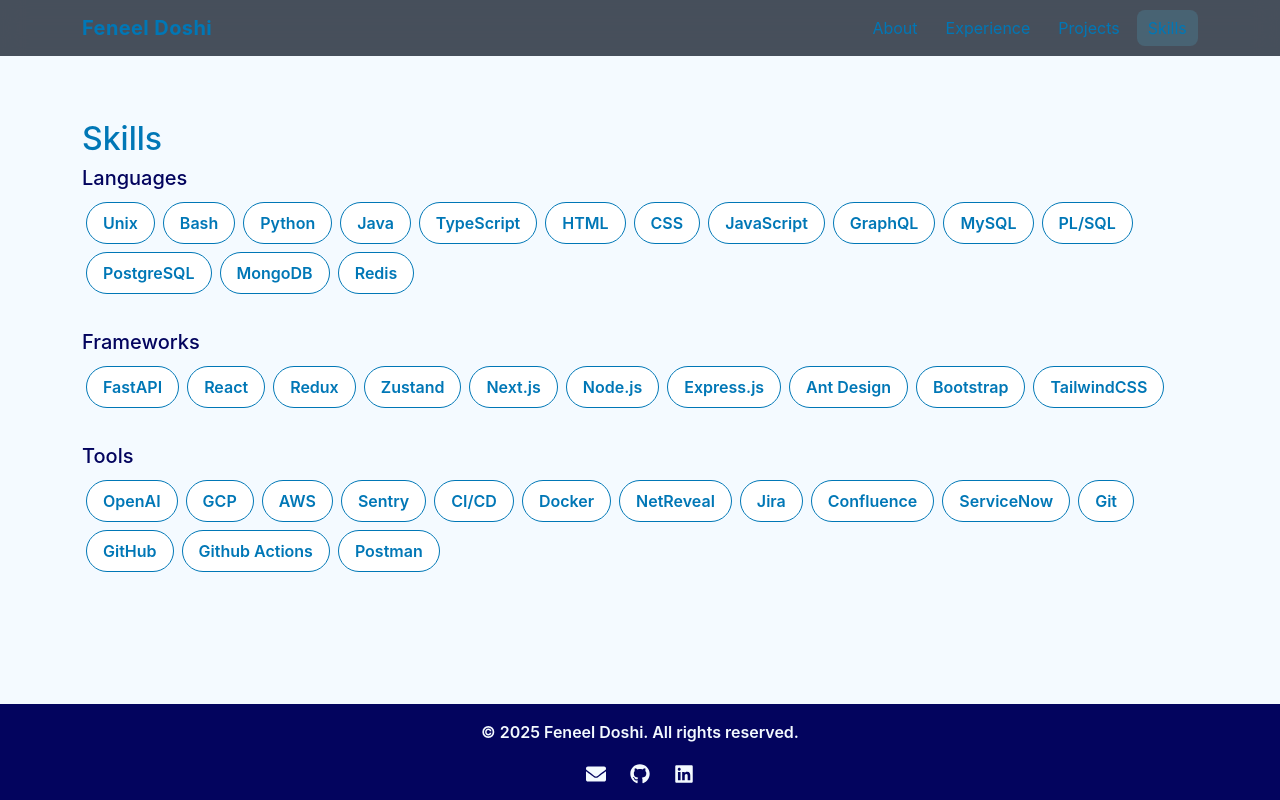
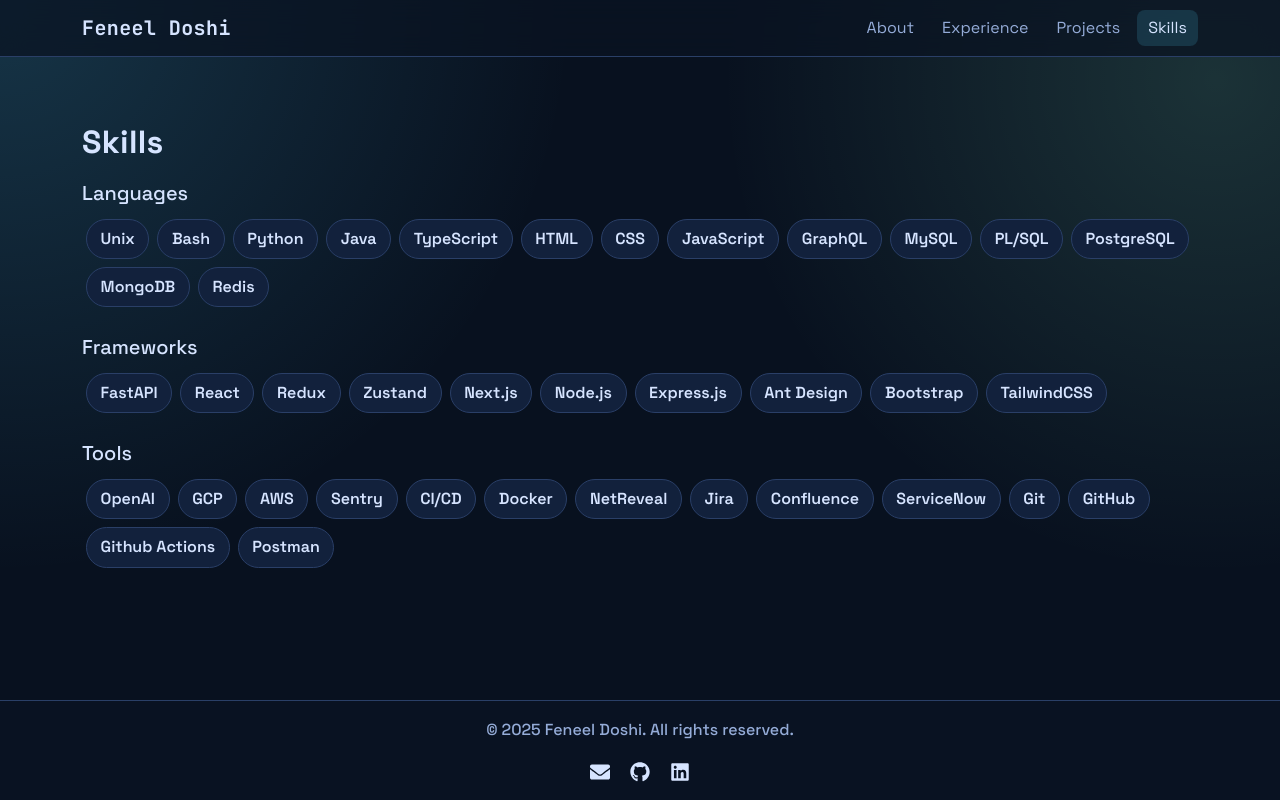
Before and after one commit to feneel/feneel.github.io, a Next.js app: page /skills in a window 1280 px wide. Built offline with nearby package versions, Linux system fonts and the light colour scheme.

Commit message:
unify component styling with shared theme tokens

```diff
--- a/components/Footer/Footer.module.css
+++ b/components/Footer/Footer.module.css
@@ -1,24 +1,26 @@
 .footer {
-  background-color: var(--strong);
-  color: var(--bg-light);
-  padding: 1rem 0;
+  background: rgba(10, 19, 35, 0.82);
+  border-top: 1px solid var(--border);
+  color: var(--muted);
+  padding: 1.1rem 0;
   text-align: center;
-  font-weight: 600;
+  font-weight: 500;
 }
 
 .icons {
   display: flex;
   justify-content: center;
   align-items: center;
-  gap: 1.5rem; /* spacing between icons */
+  gap: 1.25rem;
   margin-top: 0.5rem;
 }
 
 .icons a {
-  color: var(--bg-light);
-  transition: color 0.2s ease;
+  color: var(--primary);
+  transition: color 0.2s ease, transform 0.2s ease;
 }
 
 .icons a:hover {
   color: var(--accent);
+  transform: translateY(-2px);
 }
--- a/components/ProjectCard/ProjectCard.tsx
+++ b/components/ProjectCard/ProjectCard.tsx
@@ -26,11 +26,11 @@
           ))}
         </div>
         {github ? (
-          <a href={github} className="btn btn-outline-primary" target="_blank">
+          <a href={github} className={styles.repoLink} target="_blank">
             View on GitHub
           </a>
         ) : (
-          <span className="badge bg-secondary">Company Project</span>
+          <span className={styles.companyTag}>Company Project</span>
         )}
       </div>
     </div>
--- a/components/SkillsList/SkillsList.module.css
+++ b/components/SkillsList/SkillsList.module.css
@@ -1,10 +1,10 @@
 .category {
-  margin-bottom: 2rem;
+  margin-bottom: 1.5rem;
 }
 
 .heading {
-  color: var(--strong);
-  margin-bottom: 0.5rem;
+  color: var(--primary);
+  margin-bottom: 0.6rem;
 }
 
 .skillsContainer {
@@ -13,17 +13,17 @@
 }
 
 .skillBadge {
-  background-color: white;
-  border: 1px solid var(--primary);
+  background: var(--surface-soft);
+  border: 1px solid var(--border);
   color: var(--primary);
-  padding: 0.5rem 1rem;
+  padding: 0.45rem 0.85rem;
   margin: 0.25rem;
   border-radius: 999px;
   font-weight: 600;
-  transition: background-color 0.3s ease;
+  transition: background-color 0.2s ease;
 }
 
 .skillBadge:hover {
   background-color: var(--accent);
-  color: white;
+  color: #03121f;
 }
--- a/public/styles/global.css
+++ b/public/styles/global.css
@@ -1,8 +1,16 @@
+@import url("https://fonts.googleapis.com/css2?family=JetBrains+Mono:wght@400;500;700&family=Space+Grotesk:wght@400;500;600;700&display=swap");
+
 :root {
-  --bg-light: #f4faff;
-  --primary: #0077b6;
-  --accent: #00b4d8;
-  --strong: #03045e;
+  --font-ui: "Space Grotesk", "Segoe UI", sans-serif;
+  --font-dev: "JetBrains Mono", "IBM Plex Mono", monospace;
+  --bg-light: #08111f;
+  --primary: #d6e4ff;
+  --accent: #57d8ff;
+  --strong: #91ffca;
+  --surface: #0f1b33;
+  --surface-soft: #12213c;
+  --border: #2a3f67;
+  --muted: #95acd8;
 }
 
 html,
@@ -12,9 +20,11 @@
 }
 
 body {
-  background-color: var(--bg-light);
+  background: radial-gradient(circle at 0% 0%, color-mix(in srgb, var(--accent) 18%, transparent), transparent 38%),
+    radial-gradient(circle at 95% 10%, color-mix(in srgb, var(--strong) 14%, transparent), transparent 35%),
+    var(--bg-light);
   color: var(--primary);
-  font-family: "Inter", sans-serif;
+  font-family: var(--font-ui);
   display: flex;
   flex-direction: column;
   min-height: 100vh;
@@ -29,7 +39,7 @@
 
 main {
   flex-grow: 1;
-  padding: 1rem 0;
+  padding: 1.15rem 0;
 }
 
 a {
@@ -42,6 +52,32 @@
   color: var(--accent);
 }
 
+button,
+input,
+textarea {
+  font-family: inherit;
+}
+
+code,
+pre,
+.mono {
+  font-family: var(--font-dev);
+}
+
 .textStrong {
   color: var(--strong);
 }
+
+h1,
+h2,
+h3,
+h4,
+h5 {
+  color: var(--primary);
+}
+
+.container h2 {
+  margin-bottom: 1.2rem;
+  font-weight: 700;
+  letter-spacing: 0.01em;
+}
```
Also changed, not shown: components/ContactForm/ContactForm.module.css (+8 -10 lines), components/Experience/Experience.module.css (+13 -13 lines), components/ProjectCard/ProjectCard.module.css (+38 -25 lines).
